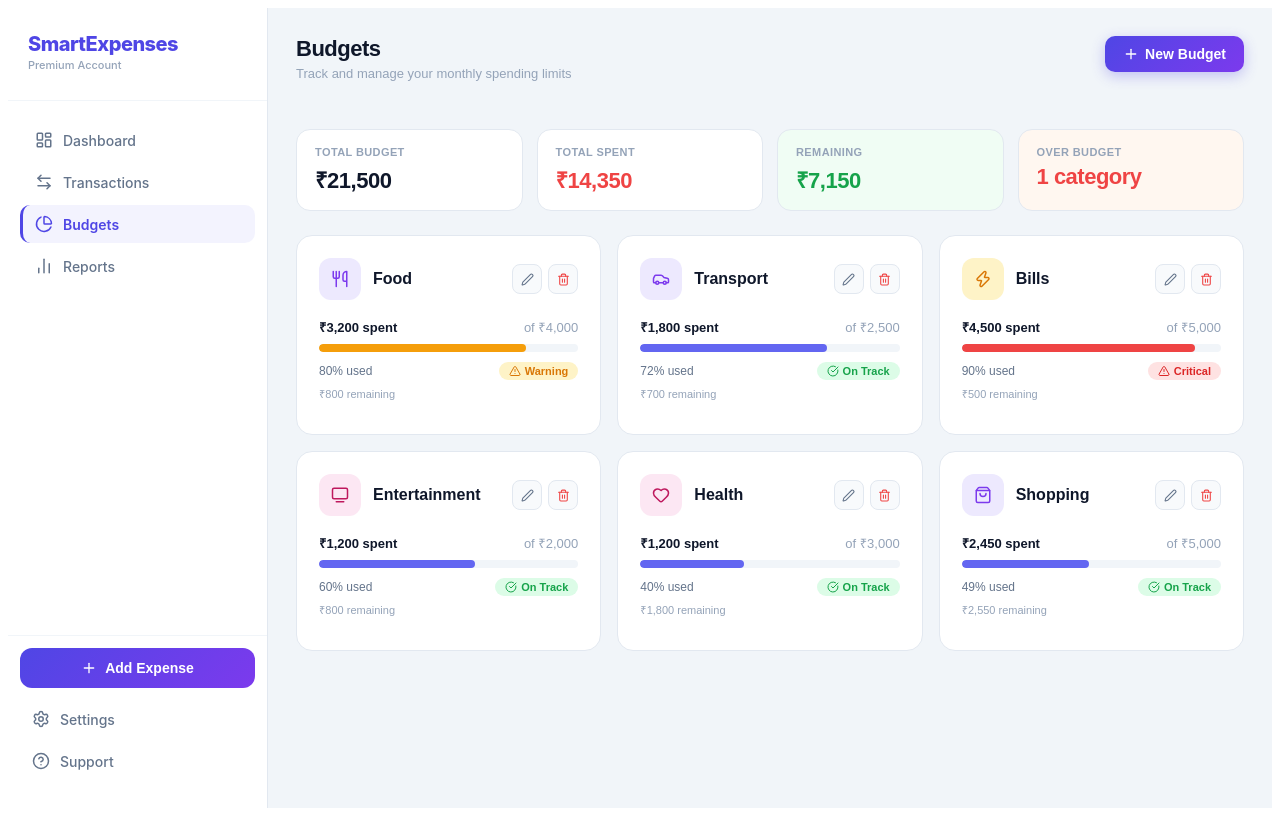
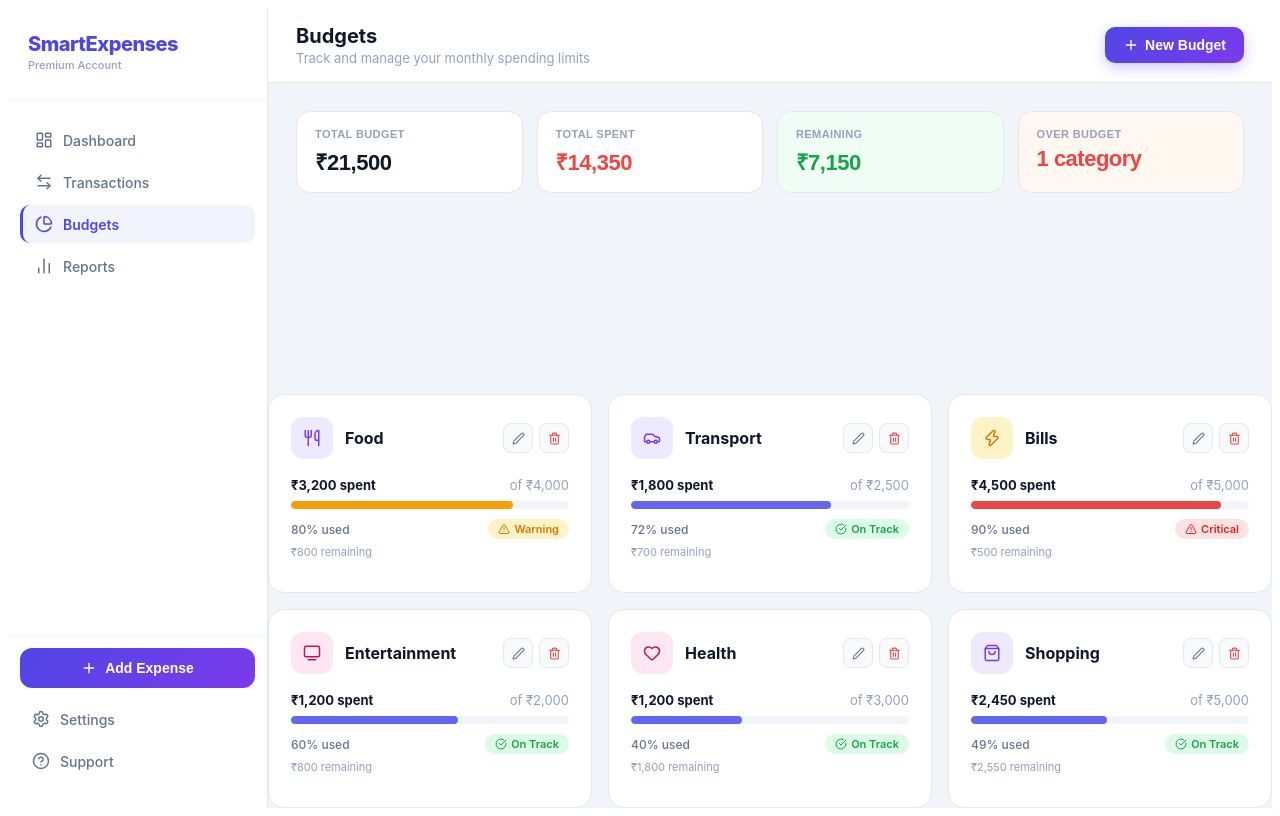
Before and after one commit to kaveeshkp/smart-expense-tracker, a React app in the folder frontend/: page /budgets in a window 1280 px wide. Built offline with nearby package versions, Linux system fonts and the light colour scheme; sample sign-in values are in the browser's storage; the HTML template or start-up script is replaced by a standard one.

Commit message:
feat: Introduce DashboardHeader component for consistent header layout across pages

```diff
--- /dev/null
+++ b/frontend/src/components/DashboardHeader.tsx
@@ -0,0 +1,34 @@
+import type { ReactNode } from 'react'
+
+type DashboardHeaderProps = {
+  title: string
+  subtitle?: string
+  right?: ReactNode
+}
+
+export default function DashboardHeader({ title, subtitle, right }: DashboardHeaderProps) {
+  return (
+    <header
+      style={{
+        background: '#fff',
+        borderBottom: '1px solid #e2e8f0',
+        padding: '16px 28px',
+        display: 'flex',
+        alignItems: 'center',
+        justifyContent: 'space-between',
+        position: 'sticky',
+        top: 0,
+        zIndex: 10,
+        fontFamily: "'DM Sans', Inter, -apple-system, sans-serif",
+      }}
+    >
+      <div>
+        <h2 style={{ fontSize: '20px', fontWeight: '700', color: '#0f172a', margin: 0 }}>{title}</h2>
+        {subtitle ? (
+          <p style={{ fontSize: '13px', color: '#94a3b8', margin: '2px 0 0' }}>{subtitle}</p>
+        ) : null}
+      </div>
+      {right ? <div style={{ display: 'flex', alignItems: 'center', gap: '12px' }}>{right}</div> : null}
+    </header>
+  )
+}
--- a/frontend/src/pages/Dashboard/Budgets.tsx
+++ b/frontend/src/pages/Dashboard/Budgets.tsx
@@ -1,5 +1,5 @@
 import { useState } from 'react'
-import { Link, useLocation } from 'react-router-dom'
+import { useLocation } from 'react-router-dom'
 import {
   Plus, Utensils, Car, Zap, Tv2, Heart, ShoppingBag,
   Briefcase, Edit2, Trash2, TrendingUp, AlertTriangle, CheckCircle,
@@ -7,6 +7,7 @@ import {
 } from 'lucide-react'
 import { useAuth } from '../../context/AuthContext'
 import DashboardSidebar from '../../components/DashboardSidebar'
+import DashboardHeader from '../../components/DashboardHeader.tsx'
 
 // ── Types ─────────────────────────────────────────────────────────────────
 interface Budget {
@@ -179,14 +180,17 @@ export default function Budgets() {
       <DashboardSidebar navItems={navItems} activePath={location.pathname} />
 
       {/* Main Content */}
-      <div style={{ flex: 1, padding: '28px', fontFamily: "'DM Sans', sans-serif", overflowY: 'auto' }}>
-      <div style={s.topRow}>
-        <div>
-          <h1 style={s.heading}>Budgets</h1>
-          <p style={s.sub}>Track and manage your monthly spending limits</p>
-        </div>
-        <button style={s.addBtn} onClick={openAdd}><Plus size={16}/> New Budget</button>
-      </div>
+      <div style={{ flex: 1, display: 'flex', flexDirection: 'column' }}>
+        <DashboardHeader
+          title="Budgets"
+          subtitle="Track and manage your monthly spending limits"
+          right={
+            <button style={s.addBtn} onClick={openAdd}>
+              <Plus size={16} /> New Budget
+            </button>
+          }
+        />
+        <div style={{ flex: 1, padding: '28px', fontFamily: "'DM Sans', sans-serif", overflowY: 'auto' }}>
 
       {/* Summary */}
       <div style={s.summaryRow}>
@@ -205,6 +209,7 @@ export default function Budgets() {
         <div style={s.sCard(overBudget > 0 ? '#fff7f0' : '#f0fdf4')}>
           <p style={s.sLabel}>Over Budget</p>
           <p style={{ ...s.sValue, color: overBudget > 0 ? '#ef4444' : '#16a34a' }}>{overBudget} {overBudget === 1 ? 'category' : 'categories'}</p>
+        </div>
         </div>
       </div>
 
--- a/frontend/src/pages/Dashboard/Dashboard.tsx
+++ b/frontend/src/pages/Dashboard/Dashboard.tsx
@@ -23,6 +23,7 @@ import {
   CreditCard,
 } from 'lucide-react'
 import DashboardSidebar from '../../components/DashboardSidebar.tsx'
+import DashboardHeader from '../../components/DashboardHeader.tsx'
 
 // ── Types ──────────────────────────────────────────────────────────────────
 interface BudgetItem {
@@ -594,11 +595,10 @@ const Dashboard = () => {
       {/* ── Main ── */}
       <main style={s.main}>
         {/* Topbar */}
-        <header style={s.topbar}>
-          <div style={s.topbarLeft}>
-            <h1 style={s.greeting}>Welcome back, AREA</h1>
-            <p style={s.dateLine}>{today}</p>
-          </div>
+        <DashboardHeader
+          title="Welcome back, AREA"
+          subtitle={today}
+          right={
             <div style={s.topbarRight}>
               <div style={s.searchBox}>
                 <Search size={14} color="#94a3b8" />
@@ -615,7 +615,8 @@ const Dashboard = () => {
               </button>
               <div style={s.avatar}>AR</div>
             </div>
-        </header>
+          }
+        />
 
         {/* Content */}
         <div style={s.content}>
--- a/frontend/src/pages/Dashboard/Reports.tsx
+++ b/frontend/src/pages/Dashboard/Reports.tsx
@@ -1,8 +1,9 @@
 import { useState } from 'react'
-import { Link, useLocation } from 'react-router-dom'
+import { useLocation } from 'react-router-dom'
 import { LayoutDashboard, ArrowLeftRight, PieChart, BarChart2, Plus, Search, Bell, TrendingUp, TrendingDown, Download, Calendar } from 'lucide-react'
 import { useAuth } from '../../context/AuthContext'
 import DashboardSidebar from '../../components/DashboardSidebar'
+import DashboardHeader from '../../components/DashboardHeader.tsx'
 
 
 const Reports = () => {
@@ -38,6 +39,8 @@ const Reports = () => {
   const totalBudget = categoryExpenses.reduce((sum, cat) => sum + cat.budget, 0)
   const savingsRate = (((totalBudget - totalExpense) / totalBudget) * 100).toFixed(1)
 
+  const today = new Date().toLocaleDateString()
+
   return (
     <div style={{ display: 'flex', minHeight: '100vh', background: '#f1f5f9' }}>
       {/* Sidebar */}
@@ -46,12 +49,11 @@ const Reports = () => {
       {/* Main Content */}
       <div style={{ flex: 1, display: 'flex', flexDirection: 'column' }}>
         {/* Topbar */}
-        <div style={{ background: '#fff', borderBottom: '1px solid #e2e8f0', padding: '16px 28px', display: 'flex', alignItems: 'center', justifyContent: 'space-between', position: 'sticky', top: 0, zIndex: 10 }}>
-          <div>
-            <h2 style={{ fontSize: '20px', fontWeight: '700', color: '#0f172a', margin: 0 }}>Financial Reports</h2>
-            <p style={{ fontSize: '13px', color: '#94a3b8', margin: '2px 0 0' }}>{new Date().toLocaleDateString()}</p>
-          </div>
-          <div style={{ display: 'flex', alignItems: 'center', gap: '12px' }}>
+        <DashboardHeader
+          title="Financial Reports"
+          subtitle={today}
+          right={
+            <>
               <select
                 value={dateRange}
                 onChange={(e) => setDateRange(e.target.value)}
@@ -72,8 +74,9 @@ const Reports = () => {
               <button style={{ background: '#f8fafc', border: '1px solid #e2e8f0', borderRadius: '10px', padding: '8px', cursor: 'pointer', display: 'flex', alignItems: 'center', justifyContent: 'center', color: '#64748b' }}>
                 <Download size={18} />
               </button>
-          </div>
-        </div>
+            </>
+          }
+        />
 
         {/* Content */}
         <div style={{ padding: '24px 28px', flex: 1, overflowY: 'auto' }}>
--- a/frontend/src/pages/Dashboard/Transactions.tsx
+++ b/frontend/src/pages/Dashboard/Transactions.tsx
@@ -1,5 +1,5 @@
 import { useState, useMemo } from 'react'
-import { Link, useLocation } from 'react-router-dom'
+import { useLocation } from 'react-router-dom'
 import {
   Search, Filter, Download, ArrowUpRight, ArrowDownLeft,
   Coffee, Car, Zap, ShoppingBag, Utensils, Tv2, Heart,
@@ -8,6 +8,7 @@ import {
 } from 'lucide-react'
 import { useAuth } from '../../context/AuthContext'
 import DashboardSidebar from '../../components/DashboardSidebar'
+import DashboardHeader from '../../components/DashboardHeader.tsx'
 
 // ── Types ─────────────────────────────────────────────────────────────────
 type Status = 'completed' | 'processing' | 'failed'
@@ -171,9 +172,12 @@ export default function Transactions() {
       <DashboardSidebar navItems={navItems} activePath={location.pathname} />
 
       {/* Main Content */}
-      <div style={{ flex: 1, padding: '28px', fontFamily: "'DM Sans', sans-serif", overflowY: 'auto' }}>
-      <h1 style={{ fontSize: '22px', fontWeight: '800', color: '#0f172a', margin: '0 0 4px', letterSpacing: '-0.5px' }}>Transactions</h1>
-      <p style={{ fontSize: '13px', color: '#94a3b8', margin: '0 0 24px' }}>All your income and expense records in one place</p>
+      <div style={{ flex: 1, display: 'flex', flexDirection: 'column' }}>
+        <DashboardHeader
+          title="Transactions"
+          subtitle="All your income and expense records in one place"
+        />
+        <div style={{ flex: 1, padding: '28px', fontFamily: "'DM Sans', sans-serif", overflowY: 'auto' }}>
 
       {/* Summary */}
       <div style={s.summaryRow}>
@@ -188,6 +192,7 @@ export default function Transactions() {
         <div style={s.summaryCard('#f0fdf4')}>
           <p style={s.sumLabel()}>Total Income</p>
           <p style={{ ...s.sumValue(), color: '#16a34a' }}>+₹{totalIncome.toLocaleString()}</p>
+        </div>
         </div>
       </div>
 
```
Lines whose indentation alone changed are shown as unchanged.
